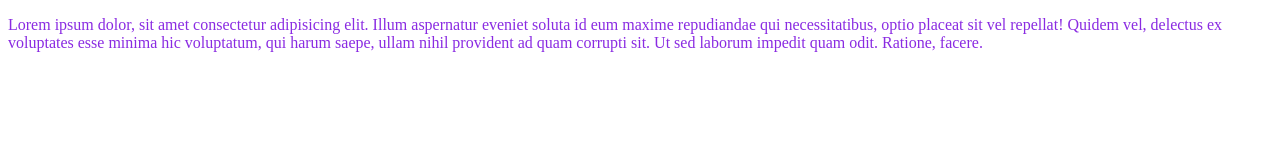
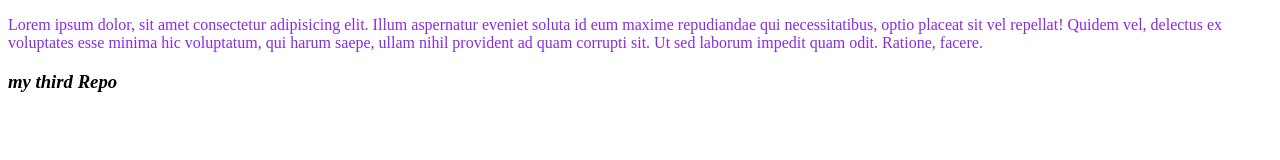
Before and after one commit to mdmohiuddin22/my-third-repo, a plain HTML site: page index.html in a window 1280 px wide. Drawn offline with Linux system fonts and the light colour scheme.

```diff
--- a/index.html
+++ b/index.html
@@ -11,6 +11,7 @@
     <p>
         Lorem ipsum dolor, sit amet consectetur adipisicing elit. Illum aspernatur eveniet soluta id eum maxime repudiandae qui necessitatibus, optio placeat sit vel repellat! Quidem vel, delectus ex voluptates esse minima hic voluptatum, qui harum saepe, ullam nihil provident ad quam corrupti sit. Ut sed laborum impedit quam odit. Ratione, facere.
     </p>
+    <h3>my third Repo</h3>
 
 </body>
 </html>
--- a/style.css
+++ b/style.css
@@ -1,3 +1,6 @@
 p{
     color: blueviolet;
 }
+h3{
+    font-style: italic;
+}
```
